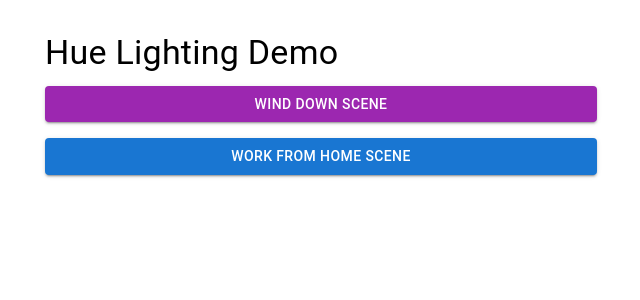
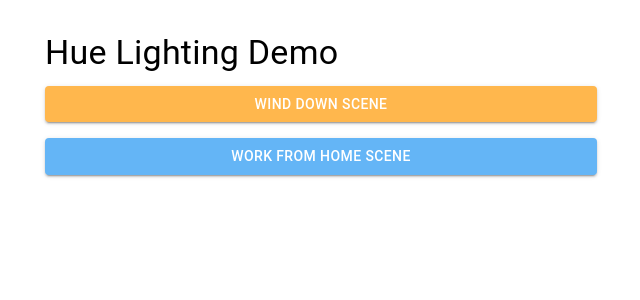
Before and after one commit to atxtechbro/hue_api, a React (Create React App) app in the folder frontend/: page / in a window 1280 px wide. Shown: the top 300 px of the page, without its empty margins (319-959 px from the left). Built offline with nearby package versions, Linux system fonts and the light colour scheme.

Commit message:
Update button colors to reflect the themes of 'Wind Down' and 'Work From Home' scenes with soft warm orange and calm blue.

```diff
--- a/frontend/src/Scenes.js
+++ b/frontend/src/Scenes.js
@@ -14,14 +14,14 @@ function Scenes() {
     <Stack spacing={2}>
       <Button
         variant="contained"
-        color="secondary"
+        style={{ backgroundColor: '#FFB74D', color: 'white' }} // Soft warm orange
         onClick={() => triggerScene('/wind_down')}
       >
         Wind Down Scene
       </Button>
       <Button
         variant="contained"
-        color="primary"
+        style={{ backgroundColor: '#64B5F6', color: 'white' }} // Soft calm blue
         onClick={() => triggerScene('/work_from_home')}
       >
         Work From Home Scene
```
